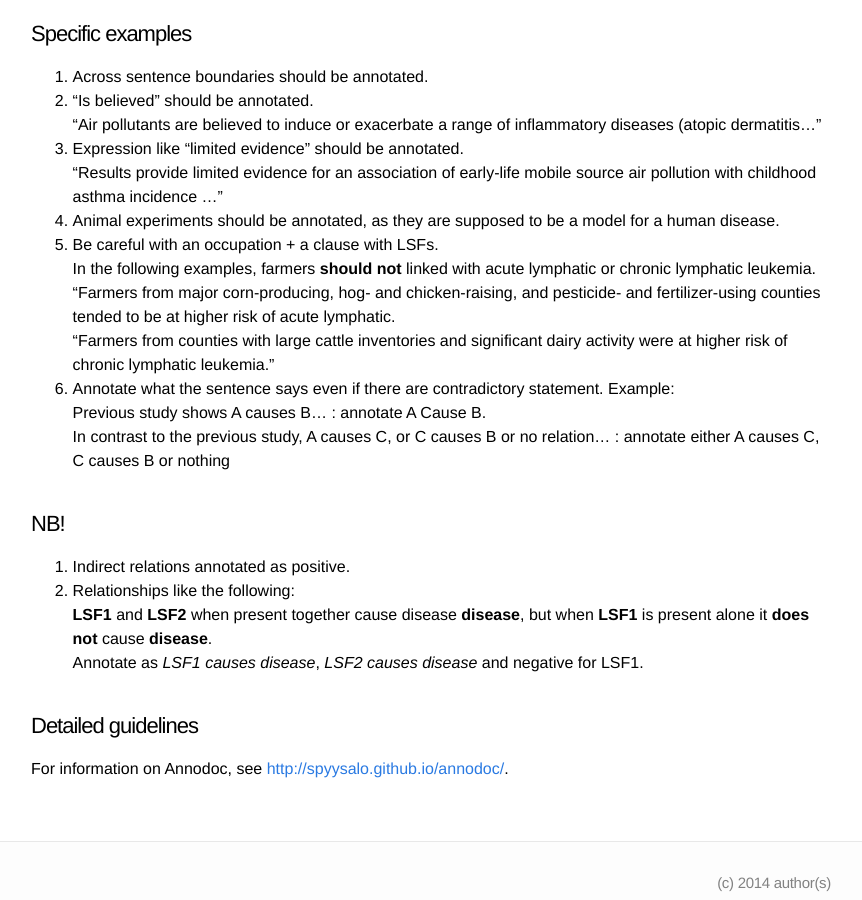
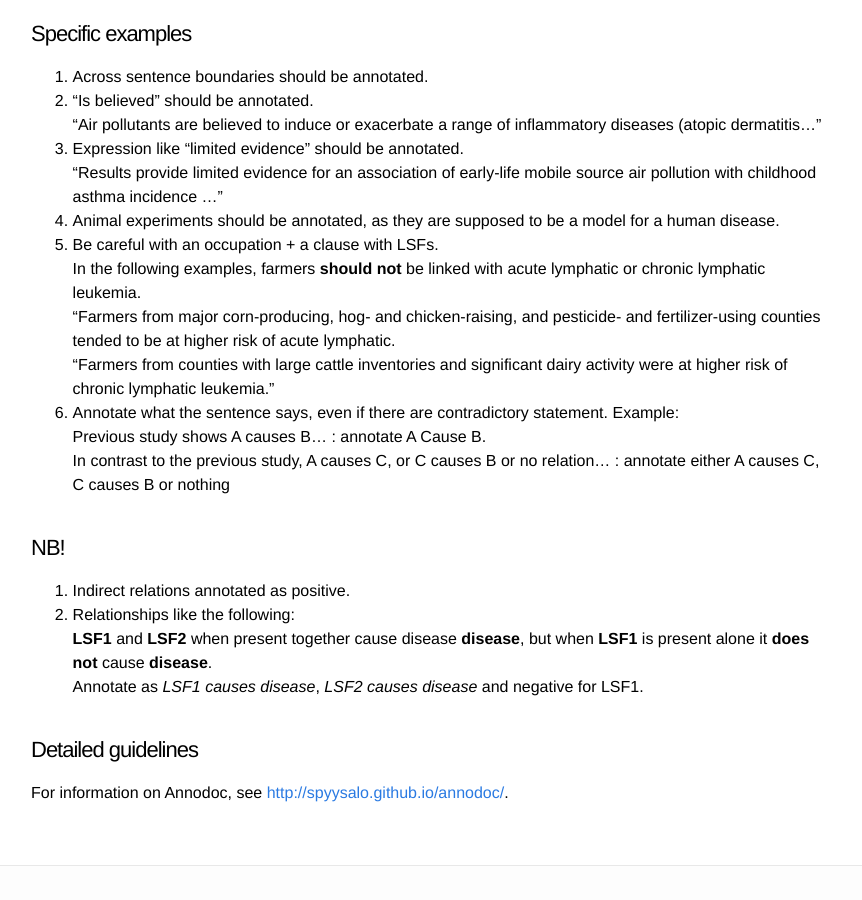
Before and after one commit to EvaMakri/lifestylefactors-annotation-docs, a Jekyll site: the page built from index.md, in a window 1280 px wide and 900 px high, scrolled down 1167 px. Shown: the whole window, without its empty margins (209-1071 px from the left). Built offline with Jekyll 4.4.1, drawn with Linux system fonts in a browser that asks for light colours.

```diff
--- a/index.md
+++ b/index.md
@@ -59,13 +59,13 @@ Examples:
 
 5. Be careful with an occupation + a clause with LSFs.
 
-    In the following examples, farmers __should not__ linked with acute lymphatic or chronic lymphatic leukemia.
+    In the following examples, farmers __should not__ be linked with acute lymphatic or chronic lymphatic leukemia.
 
     "Farmers from major corn-producing, hog- and chicken-raising, and pesticide- and fertilizer-using counties tended to be at higher risk of acute lymphatic.
 
     "Farmers from counties with large cattle inventories and significant dairy activity were at higher risk of chronic lymphatic leukemia."
 
-6. Annotate what the sentence says even if there are contradictory statement. Example:
+6. Annotate what the sentence says, even if there are contradictory statement. Example:
 
     Previous study shows A causes B… : annotate A Cause B.
 
```
